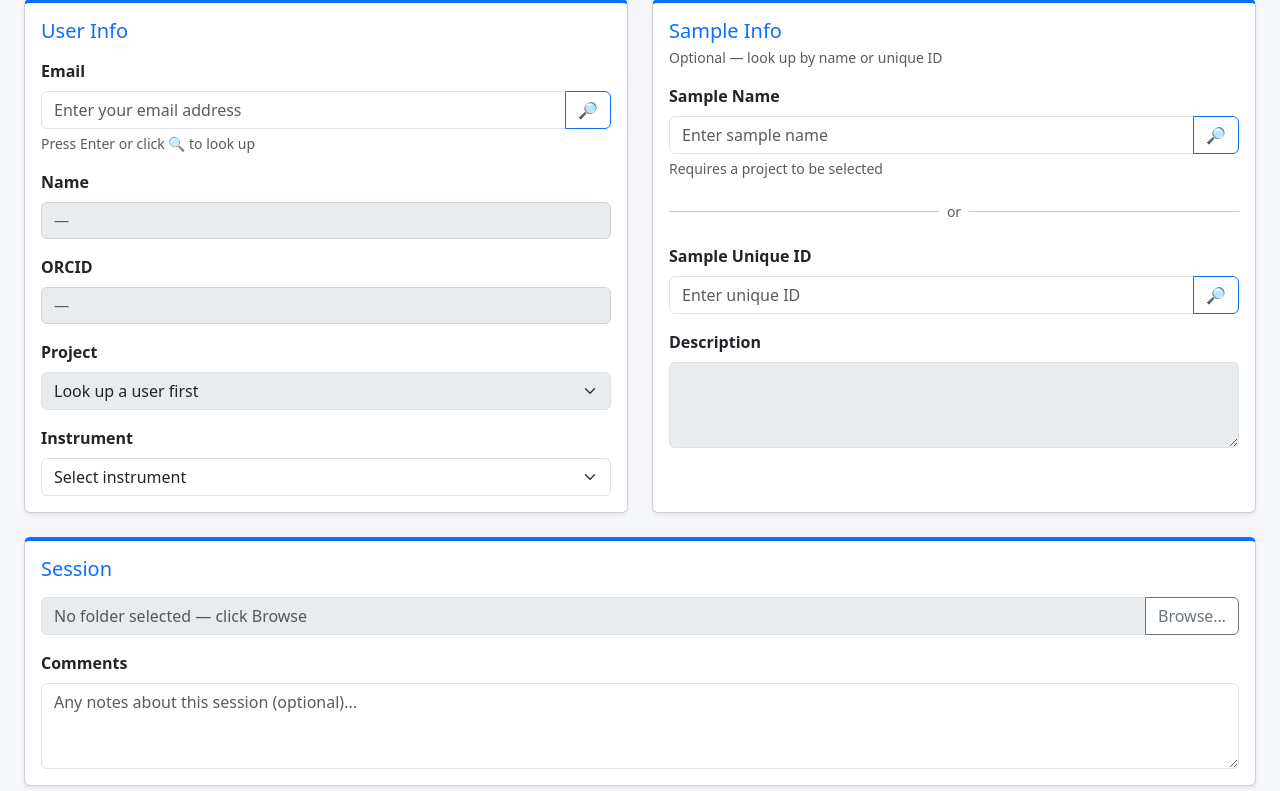
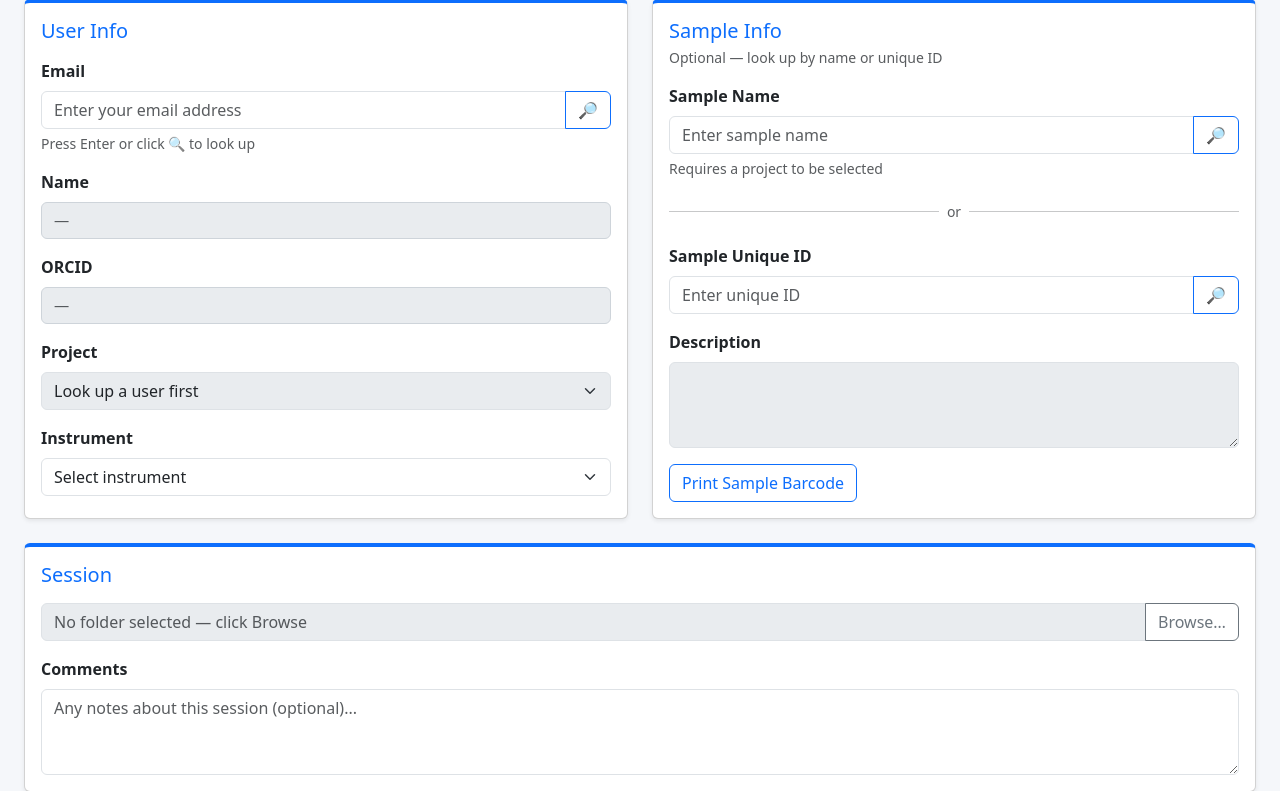
Before and after one commit to mkywall/crucible-upload-ui, a Flask app: page / in a window 1280 px wide. Shown: the part 81-872 px from the top of the page. Run offline with Flask 3, Linux system fonts and the light colour scheme; some libraries are stand-ins or nearby versions.

Commit message:
progress bar

```diff
--- a/main.py
+++ b/main.py
@@ -7,7 +7,9 @@ import threading
 import tkinter as tk
 from tkinter import filedialog
 
-from flask import Flask, jsonify, render_template, request
+from flask import Flask, Response, jsonify, render_template, request
+
+import json
 
 import backend
 from instrument_conf import DEFAULT_BROWSE_DIR
@@ -94,6 +96,20 @@ def sample_lookup():
     return jsonify(result)
 
 
+@app.post("/api/sample/print-barcode")
+def print_barcode():
+    data = request.json or {}
+    sample_unique_id = data.get("sample_unique_id", "").strip()
+    sample_name = data.get("sample_name", "").strip()
+    if not sample_unique_id:
+        return jsonify({"error": "Missing sample_unique_id"}), 400
+    try:
+        backend.print_sample_barcode(sample_unique_id, sample_name)
+    except Exception as e:
+        return jsonify({"error": str(e)}), 500
+    return jsonify({"ok": True})
+
+
 @app.post("/api/upload")
 def do_upload():
     data = request.json or {}
@@ -101,20 +117,82 @@ def do_upload():
     missing = [f for f in required if not data.get(f, "").strip()]
     if missing:
         return jsonify({"error": f"Missing fields: {', '.join(missing)}"}), 400
-    try:
-        session_dsid = backend.upload(
-            orcid=data["orcid"].strip(),
-            project_id=data["project_id"].strip(),
-            instrument_name=data["instrument_name"].strip(),
-            sample_unique_id=data.get("sample_unique_id", "").strip(),
-            session_folder_path=data["session_folder_path"].strip(),
-            comments=data.get("comments", "").strip(),
-        )
-    except Exception as e:
-        return jsonify({"error": str(e)}), 500
-    if not session_dsid:
-        return jsonify({"error": "Upload failed — check server logs"}), 500
-    return jsonify({"ok": True, "session_dsid": session_dsid, "project_id": data["project_id"].strip()})
+
+    orcid = data["orcid"].strip()
+    project_id = data["project_id"].strip()
+    instrument_name = data["instrument_name"].strip()
+    sample_unique_id = data.get("sample_unique_id", "").strip()
+    session_folder_path = data["session_folder_path"].strip()
+    comments = data.get("comments", "").strip()
+    kw_list = []
+
+    def _sse(event, payload):
+        return f"event: {event}\ndata: {json.dumps(payload)}\n\n"
+
+    def generate():
+        try:
+            # Step 1: Validate path depth
+            from pathlib import Path
+            MIN_DEPTH = 3
+            parts = Path(session_folder_path).resolve().parts
+            if len(parts) - 1 < MIN_DEPTH:
+                yield _sse("error", {"error": f"Session folder is too close to the filesystem root. Please select a folder at least {MIN_DEPTH} levels deep."})
+                return
+
+            # Step 2: Copy to Google Drive
+            yield _sse("progress", {"step": "gdrive", "message": "Copying files to Google Drive...", "percent": 5})
+            try:
+                backend.copy_all_files_to_gdrive(session_folder_path, instrument_name)
+            except Exception as e:
+                backend.logger.error(e)
+
+            # Step 3: Identify session files
+            yield _sse("progress", {"step": "identify", "message": "Identifying session files...", "percent": 15})
+            session_files = backend.identify_session_files(session_folder_path)
+            total_files = len(session_files)
+
+            # Step 4: Create session dataset
+            yield _sse("progress", {"step": "session", "message": "Creating session in Crucible...", "percent": 20})
+            try:
+                session_name, session_id = backend.create_session(
+                    session_folder_path, kw_list, comments,
+                    orcid, project_id, instrument_name, sample_unique_id)
+            except Exception as e:
+                backend.logger.error(e)
+                yield _sse("error", {"error": f"Failed to create session: {e}"})
+                return
+
+            # Step 5: Process each file
+            if total_files == 0:
+                yield _sse("progress", {"step": "done", "message": "No data files found, session created.", "percent": 100})
+            else:
+                for i, file in enumerate(session_files):
+                    file_name = Path(file).name
+                    base_percent = 25
+                    file_percent = base_percent + int((i + 1) / total_files * 75)
+                    yield _sse("progress", {
+                        "step": "file",
+                        "message": f"Processing file {i + 1}/{total_files}: {file_name}",
+                        "percent": min(file_percent, 99),
+                        "current": i + 1,
+                        "total": total_files,
+                    })
+                    try:
+                        backend.process_each_file(
+                            file, instrument_name, project_id, orcid,
+                            session_name, session_id, sample_unique_id,
+                            kw_list, comments)
+                    except Exception as e:
+                        yield _sse("error", {"error": f"Failed on {file_name}: {e}"})
+                        return
+
+            yield _sse("complete", {"session_dsid": session_id, "project_id": project_id})
+
+        except Exception as e:
+            yield _sse("error", {"error": str(e)})
+
+    return Response(generate(), mimetype="text/event-stream",
+                    headers={"Cache-Control": "no-cache", "X-Accel-Buffering": "no"})
 
 
 if __name__ == "__main__":
--- a/templates/index.html
+++ b/templates/index.html
@@ -121,6 +121,11 @@
                       placeholder=""
                       readonly style="background:#e9ecef;"></textarea>
 
+            <button class="btn btn-outline-primary mt-3" onclick="printSampleBarcode()" id="btn-print-barcode">
+              <span id="spinner-print-barcode" class="spinner-border spinner-border-sm d-none me-2" role="status"></span>
+              Print Sample Barcode
+            </button>
+
           </div>
         </div>
       </div>
@@ -323,6 +342,32 @@
     });
 
     // -------------------------------------------------------------------------
+    // Print Sample Barcode
+    // -------------------------------------------------------------------------
+    async function printSampleBarcode() {
+      const sampleUid = document.getElementById("sample-uid").value.trim();
+      if (!sampleUid) { showStatus("No sample selected — look up a sample first.", "warning"); return; }
+
+      setSpinner("print-barcode", true);
+      clearStatus();
+
+      try {
+        const res = await fetch("/api/sample/print-barcode", {
+          method: "POST",
+          headers: { "Content-Type": "application/json" },
+          body: JSON.stringify({ sample_unique_id: sampleUid, sample_name: document.getElementById("sample-name").value.trim() }),
+        });
+        const data = await res.json();
+        if (!res.ok) { showStatus(data.error, "danger"); return; }
+        showStatus("Barcode sent to printer!", "success");
+      } catch (e) {
+        showStatus("Print barcode failed: " + e.message, "danger");
+      } finally {
+        setSpinner("print-barcode", false);
+      }
+    }
+
+    // -------------------------------------------------------------------------
     // Browse
     // -------------------------------------------------------------------------
     async function browseFolder() {
@@ -338,6 +383,30 @@
     // -------------------------------------------------------------------------
     // Upload
     // -------------------------------------------------------------------------
+    let uploadModal = null;
+
+    function setProgress(percent, label) {
+      const bar = document.getElementById("progress-bar");
+      bar.style.width = percent + "%";
+      bar.setAttribute("aria-valuenow", percent);
+      document.getElementById("progress-pct").textContent = percent + "%";
+      if (label) document.getElementById("progress-label").textContent = label;
+    }
+
+    function resetUploadModal() {
+      const bar = document.getElementById("progress-bar");
+      bar.style.width = "0%";
+      bar.classList.remove("bg-success", "bg-danger");
+      bar.classList.add("progress-bar-striped", "progress-bar-animated");
+      document.getElementById("progress-label").textContent = "Preparing...";
+      document.getElementById("progress-pct").textContent = "0%";
+      document.getElementById("upload-modal-title").textContent = "Uploading...";
+      document.getElementById("upload-modal-header").className = "modal-header";
+      document.getElementById("upload-modal-footer").classList.add("d-none");
+      document.getElementById("qr-section").classList.add("d-none");
+      document.getElementById("qr-code").innerHTML = "";
+    }
+
     async function doUpload() {
       const orcid = state.orcid;
       const project_id = document.getElementById("project").value;
@@ -360,7 +428,16 @@
       setSpinner("upload", true);
       document.getElementById("btn-upload").disabled = true;
       clearStatus();
+      resetUploadModal();
 
+      // Show the modal
+      if (!uploadModal) {
+        uploadModal = new bootstrap.Modal(document.getElementById("upload-modal"));
+      }
+      uploadModal.show();
+      setProgress(0, "Starting upload...");
+
+      // POST with fetch, then read the SSE stream from the response body
       try {
         const res = await fetch("/api/upload", {
           method: "POST",
@@ -374,11 +451,52 @@
             comments: document.getElementById("comments").value.trim(),
           }),
         });
-        const data = await res.json();
-        if (!res.ok) { showStatus(data.error, "danger"); return; }
-        showSuccessModal(data.session_dsid, data.project_id);
+
+        const reader = res.body.getReader();
+        const decoder = new TextDecoder();
+        let buffer = "";
+
+        while (true) {
+          const { done, value } = await reader.read();
+          if (done) break;
+          buffer += decoder.decode(value, { stream: true });
+
+          // Parse SSE messages from buffer
+          const parts = buffer.split("\n\n");
+          buffer = parts.pop(); // keep incomplete chunk
+          for (const part of parts) {
+            let eventType = "message";
+            let dataStr = "";
+            for (const line of part.split("\n")) {
+              if (line.startsWith("event: ")) eventType = line.slice(7);
+              else if (line.startsWith("data: ")) dataStr = line.slice(6);
+            }
+            if (!dataStr) continue;
+            const data = JSON.parse(dataStr);
+
+            if (eventType === "progress") {
+              setProgress(data.percent, data.message);
+            } else if (eventType === "complete") {
+              const bar = document.getElementById("progress-bar");
+              bar.classList.remove("progress-bar-striped", "progress-bar-animated");
+              bar.classList.add("bg-success");
+              setProgress(100, "Upload complete!");
+              showUploadSuccess(data.session_dsid, data.project_id);
+            } else if (eventType === "error") {
+              const bar = document.getElementById("progress-bar");
+              bar.classList.remove("progress-bar-striped", "progress-bar-animated");
+              bar.classList.add("bg-danger");
+              document.getElementById("progress-label").textContent = "Upload failed";
+              document.getElementById("upload-modal-title").textContent = "Upload Failed";
+              document.getElementById("upload-modal-header").classList.add("bg-danger", "text-white");
+              document.getElementById("upload-modal-footer").classList.remove("d-none");
+              showStatus(data.error, "danger");
+            }
+          }
+        }
       } catch (e) {
         showStatus("Upload error: " + e.message, "danger");
+        document.getElementById("upload-modal-footer").classList.remove("d-none");
       } finally {
         setSpinner("upload", false);
         document.getElementById("btn-upload").disabled = false;
@@ -386,21 +504,24 @@
     }
 
     // -------------------------------------------------------------------------
-    // Success modal with QR code
+    // Show success state in upload modal (QR code)
     // -------------------------------------------------------------------------
-    function showSuccessModal(sessionDsid, projectId) {
+    function showUploadSuccess(sessionDsid, projectId) {
       const baseUrl = "https://crucible-graph-explorer-776258882599.us-central1.run.app";
+
+      document.getElementById("upload-modal-title").textContent = "Upload Successful!";
+      document.getElementById("upload-modal-header").classList.add("bg-success", "text-white");
+      document.getElementById("upload-modal-footer").classList.remove("d-none");
+
       document.getElementById("crucible-link").href = baseUrl + "/" + projectId;
-
       const qrContainer = document.getElementById("qr-code");
       qrContainer.innerHTML = "";
       new QRCode(qrContainer, {
         text: sessionDsid,
-        width: 200,
-        height: 200,
+        width: 256,
+        height: 256,
       });
-
-      new bootstrap.Modal(document.getElementById("success-modal")).show();
+      document.getElementById("qr-section").classList.remove("d-none");
     }
 
     // -------------------------------------------------------------------------
```
Also changed, not shown: other parts of templates/index.html (+27 -14 lines), backend.py (+17 -14 lines).
